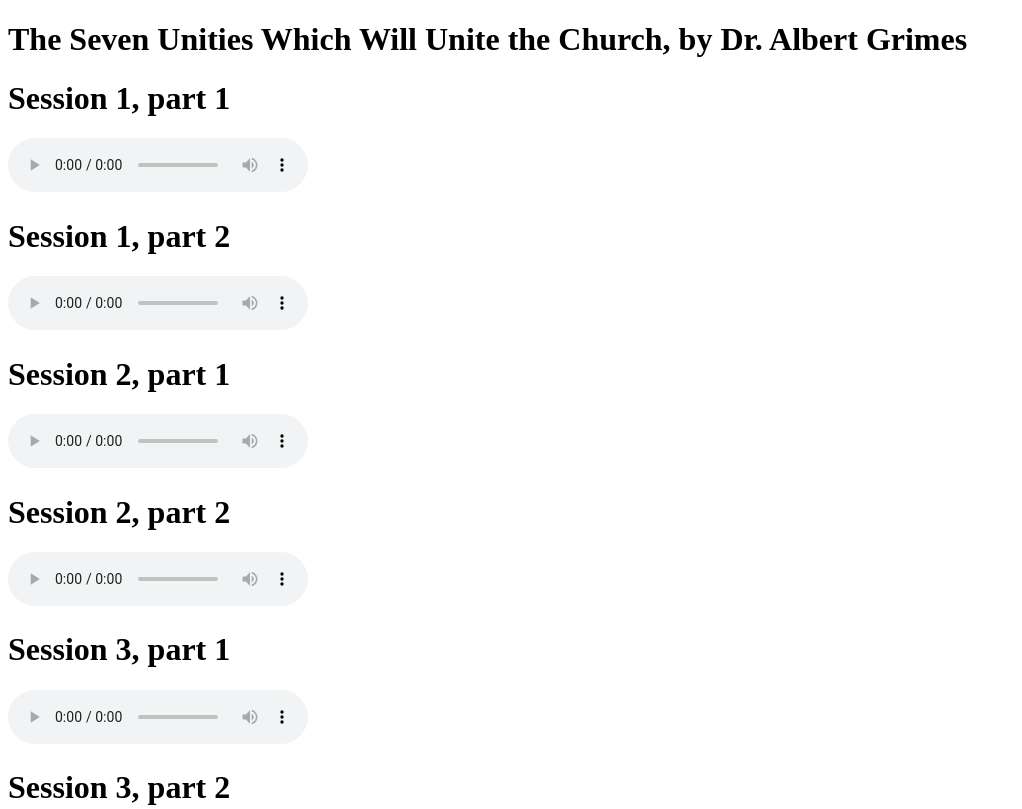
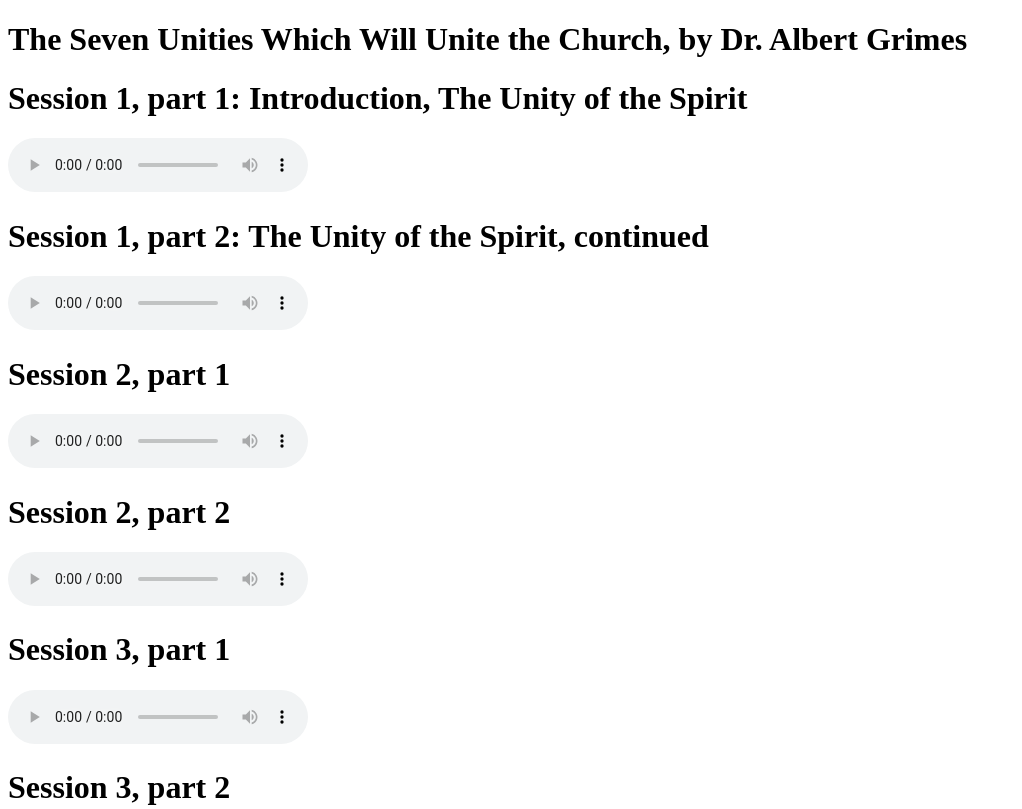
Before and after one commit to willsmee/theriskofChrist, a plain HTML site: page audio.html in a window 1280 px wide. Shown: the top 809 px of the page, without its empty margins (0-1022 px from the left). Drawn offline with Linux system fonts and the light colour scheme.

Commit message:
update audio.html

```diff
--- a/audio.html
+++ b/audio.html
@@ -10,12 +10,12 @@
     </head>
     <body>
         <h1>The Seven Unities Which Will Unite the Church, by Dr. Albert Grimes</h1>
-	<h1>Session 1, part 1</h1>
+	<h1>Session 1, part 1: Introduction, The Unity of the Spirit</h1>
 	<audio controls>
 	  <source src="grimes/SevenUnities_p1cd1.mp3" type="audio/mpeg">
 	  Your browser does not support the audio element.
         </audio>
-	<h1>Session 1, part 2</h1>
+	<h1>Session 1, part 2: The Unity of the Spirit, continued</h1>
 	<audio controls>
 	  <source src="grimes/SevenUnities_p1cd2.mp3" type="audio/mpeg">
 	  Your browser does not support the audio element.
```
